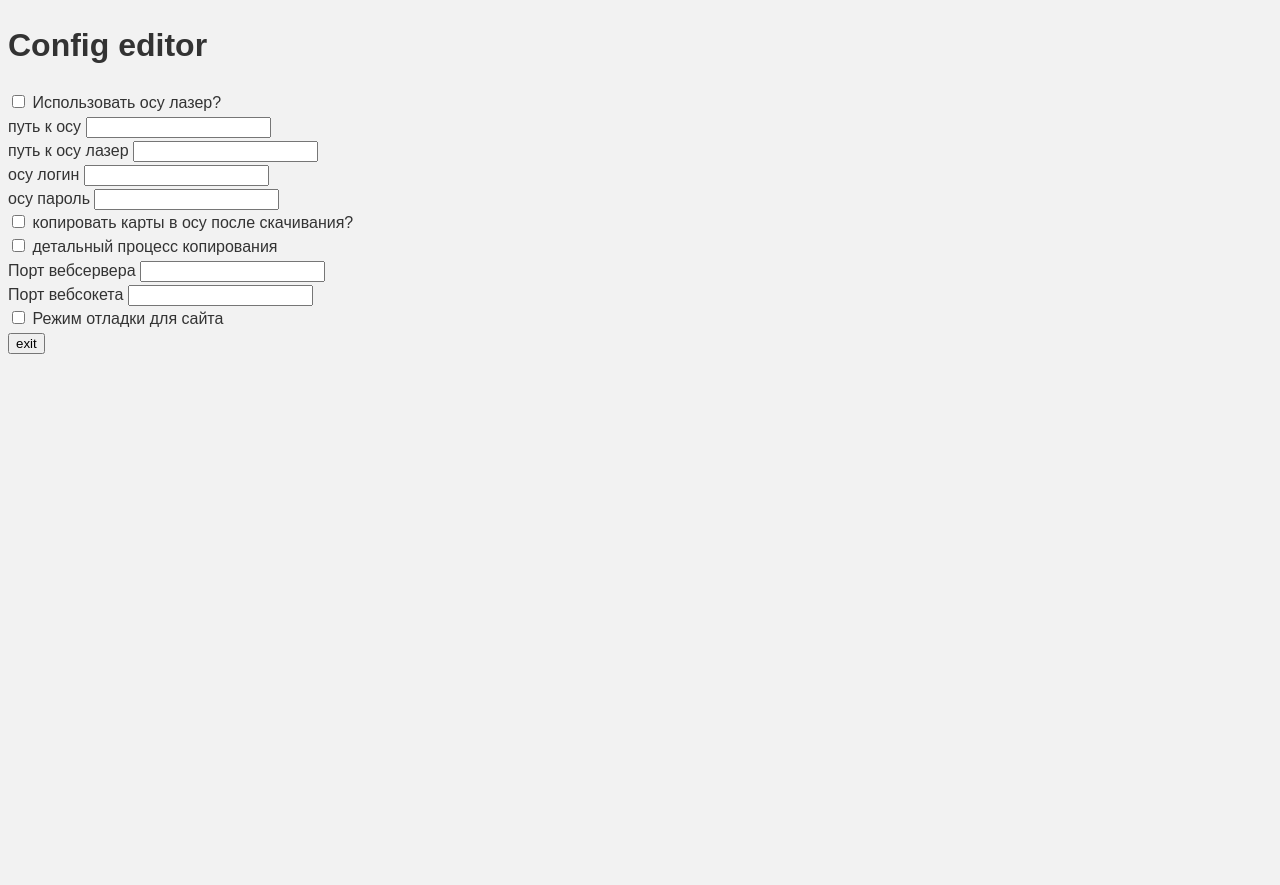
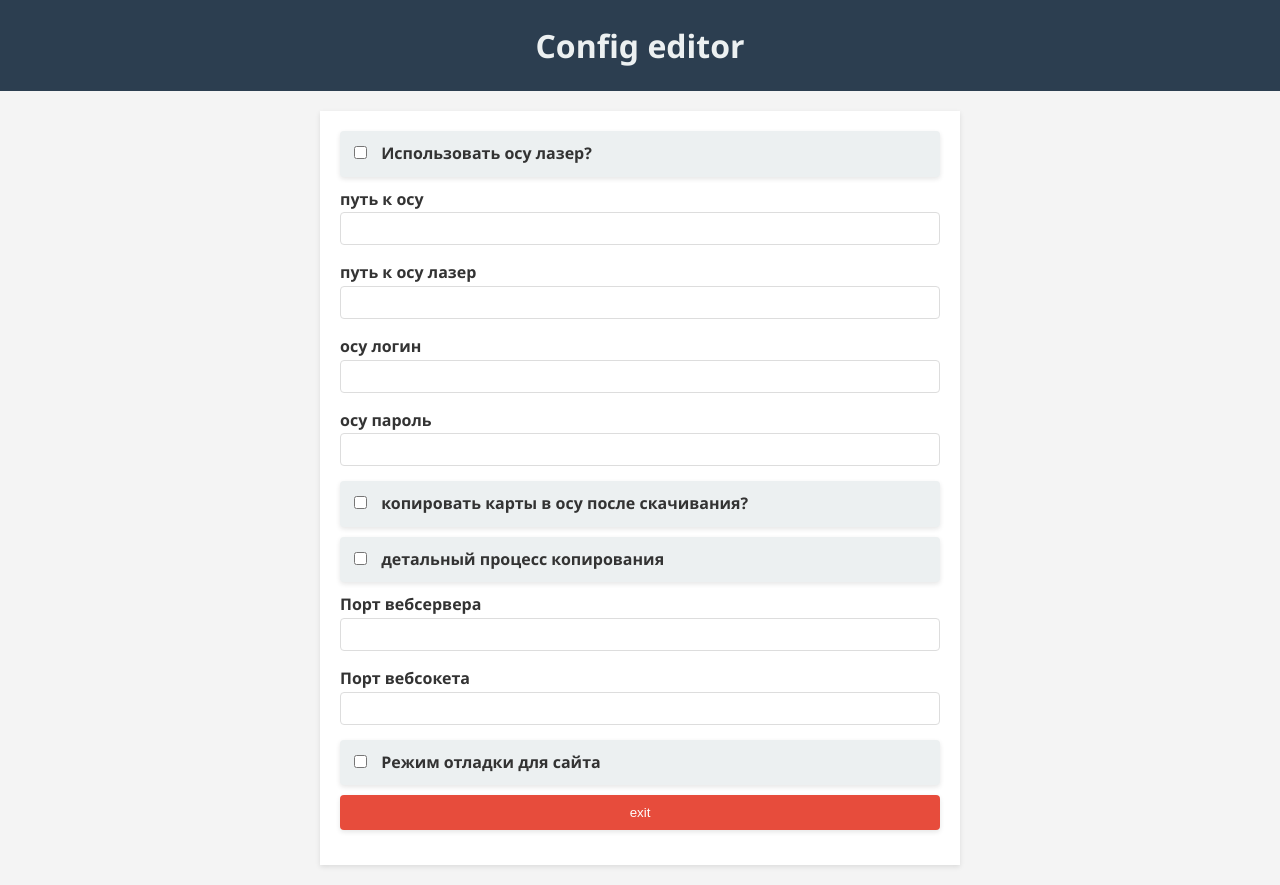
Before and after one commit to ChervyachokMigo/osu-beatmap-downloader, a website: page tools/config_web_editor/public/index.html in a window 1280 px wide. Before the commit the page ends 800 px from the top, so only its background shows below. Drawn offline with Linux system fonts and the light colour scheme; no server answers.

Commit message:
стили

```diff
--- a/tools/config_web_editor/public/index.html
+++ b/tools/config_web_editor/public/index.html
@@ -114,9 +114,11 @@
 		</header>
 		<div class="content">
 			<div class="container">
-				<div class="option">
+				<div class="checkbox">
+					<div class="option table-row">
 						<input type="checkbox" id="is_use_laser" onchange="change_checked(this)"/>
 						<label for="is_use_laser">Использовать осу лазер?</label>
+					</div>
 				</div>
 				<div class="option osu_stable_path">
 					<label for="osuFolder">путь к осу</label>
@@ -134,13 +136,17 @@
 					<label for="password">осу пароль</label>
 					<input type="text" id="password" onkeyup="change_value(this)"></input>
 				</div>
+				<div class="checkbox">
 					<div class="option">
 						<input type="checkbox" id="is_move_beatmaps" onchange="change_checked(this)"/>
 						<label for="is_move_beatmaps">копировать карты в осу после скачивания?</label>
 					</div>
+				</div>
+				<div class="checkbox">
 					<div class="option">
 						<input type="checkbox" id="is_detail_move_log"  onchange="change_checked(this)"/>
 						<label for="is_detail_move_log">детальный процесс копирования</label>
+					</div>
 				</div>
 				<!-- <div class="option">
 					<label for="mode">osu gamemode</label>
@@ -158,9 +164,11 @@
 					<label for="SOCKETPORT">Порт вебсокета</label>
 					<input type="number" id="SOCKETPORT" onkeyup="change_value(this)" onchange="change_number(this)"></input>
 				</div>
+				<div class="checkbox">
 					<div class="option">
 						<input type="checkbox" id="DEBUG_DASHBOARD"  onchange="change_checked(this)"/>
 						<label for="DEBUG_DASHBOARD">Режим отладки для сайта</label>
+					</div>
 				</div>
 				<div class="option">
 					<input type="button" id="exit" value="exit" onclick="send_exit()"/>
--- a/tools/config_web_editor/public/styles.css
+++ b/tools/config_web_editor/public/styles.css
@@ -1,7 +1,94 @@
 
+/* Основные стили для body и текста */
 body {
-  background-color: #f2f2f2;
-  font-family: Arial, sans-serif;
-  color: #333;
-  line-height: 1.5;
+    font-family: 'Segoe UI', Tahoma, Geneva, Verdana, sans-serif;
+    background-color: #f4f4f4;
+    color: #333;
+    margin: 0;
+    padding: 0;
+    line-height: 1.6;
 }
+
+/* Стили для header */
+header {
+    background-color: #2c3e50;
+    color: #ecf0f1;
+    padding: 20px 0;
+    text-align: center;
+}
+
+header h1 {
+    margin: 0;
+}
+
+/* Стили для контейнера */
+.container {
+    width: 90%;
+    max-width: 600px;
+    margin: 20px auto;
+    background: #fff;
+    padding: 20px;
+    box-shadow: 0 0 10px rgba(0, 0, 0, 0.1);
+}
+
+/* Стили для опций и чекбоксов */
+.option {
+    margin-bottom: 15px;
+}
+
+.option label {
+    margin-bottom: 5px;
+    font-weight: bold;
+}
+
+.option input[type="text"],
+.option input[type="number"] {
+    width: 97%;
+    padding: 8px;
+    border: 1px solid #ddd;
+    border-radius: 4px;
+}
+
+.option input[type="checkbox"] {
+    margin-right: 10px;
+}
+
+/* Стили для кнопки выхода */
+#exit {
+    background-color: #e74c3c;
+    color: white;
+    border: none;
+    padding: 10px 20px;
+    cursor: pointer;
+    border-radius: 4px;
+    width: 100%;
+}
+
+#exit:hover {
+    background-color: #c0392b;
+}
+
+/* Стили для чекбоксов и их контейнеров */
+.checkbox {
+    background-color: #ecf0f1;
+    padding: 10px;
+    border-radius: 4px;
+    margin-bottom: 10px;
+}
+
+.checkbox .option {
+    margin-bottom: 0;
+}
+
+/* Мягкие тени для элементов */
+.container, .checkbox, #exit {
+    box-shadow: 0 2px 5px rgba(0, 0, 0, 0.1);
+}
+
+/* Адаптивные стили */
+@media (max-width: 768px) {
+    .container {
+        width: 100%;
+        padding: 10px;
+    }
+}
```
Lines whose indentation alone changed are shown as unchanged.
